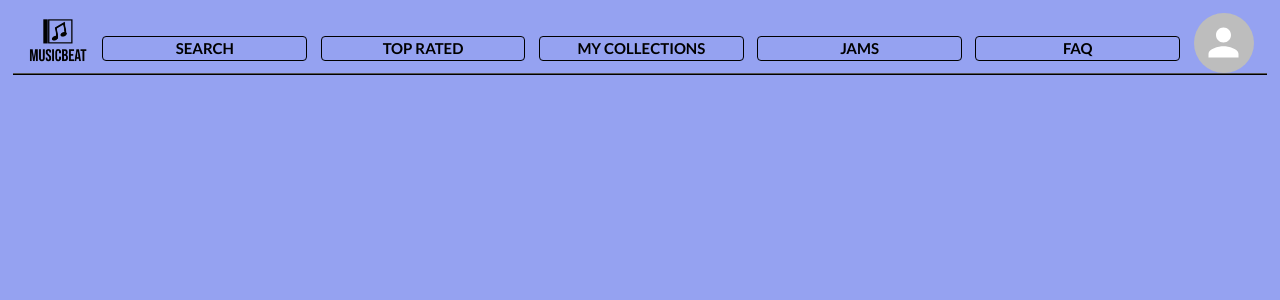
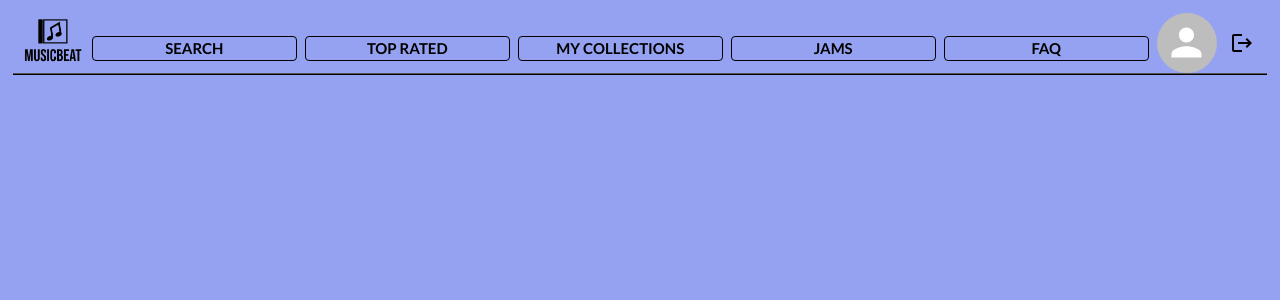
Before and after one commit to keydian/musicbeat, a React (Create React App) app: page /jam/1 in a window 1280 px wide. Shown: the top 300 px of the page. Built offline with nearby package versions, Linux system fonts and the light colour scheme; no server answers; sample sign-in values are in the browser's storage.

Commit message:
logout not working

```diff
--- a/src/axios/axios.tsx
+++ b/src/axios/axios.tsx
@@ -2,8 +2,8 @@ import axios, { AxiosRequestConfig, AxiosResponse } from "axios";
 import store, { logout, reset_token } from "../redux/redux";
 import { CreateCollection, LoginCreds, RegisterCreds } from "../types/types";
 
-//const url = "https://ipm2122appwesteurope55310.azurewebsites.net/rest/";
-const url = "http://localhost:8080/rest/"
+const url = "https://ipm2122appwesteurope55310.azurewebsites.net/rest/";
+//const url = "http://localhost:8080/rest/"
 
 axios.interceptors.request.use(
   function (config: AxiosRequestConfig) {
@@ -44,6 +44,9 @@ export async function loginUser(creds: LoginCreds) {
   return await axios.put(url.concat("users"), creds)
 }
 
+export async function logoutUser() {
+  return await axios.delete(url.concat("users/logout"))
+}
 export async function registerUser(creds: RegisterCreds) {
   return await axios.post(url.concat("users"), creds);
 }
--- a/src/components/Header.tsx
+++ b/src/components/Header.tsx
@@ -1,8 +1,10 @@
 import '../styles/Header.css'
 import Button from '@mui/material/Button'
 import Avatar from '@mui/material/Avatar'
+import LogoutIcon from '@mui/icons-material/Logout';
 import { useLocation, useNavigate } from "react-router";
 import { useEffect } from 'react';
+import { logoutUser} from '../axios/axios';
 import { dispatch_to_props, FullProps, state_to_props } from '../redux/redux';
 import { connect } from 'react-redux';
 
@@ -10,7 +12,24 @@ function Header(Props: FullProps) {
     let navigate = useNavigate();
     let loc = useLocation()
     const logoFolder = process.env.PUBLIC_URL + "/logos/";
+    const handleLogout = () => {
+        sessionStorage.removeItem("token");
+        Props.logout();
+        navigate('');
+      };
 
+      const logout = () => {
+        console.log("BLABLA")
+        logoutUser().then(
+          (response) => {
+            handleLogout();
+          },
+          (error) => {
+            handleLogout();
+            console.log(error);
+          }
+        );
+      };
     //To not allow the user to go mess around with urls
     useEffect(() => {
         if (!Props.isLogged) {
@@ -57,6 +76,7 @@ function Header(Props: FullProps) {
                     FAQ
                 </Button>
                 <Avatar className={"Avatar Clickable"} sx={{ marginTop: "1vw" }} onClick={()=> navigate('/profile/'+Props.username)}/>
+                <LogoutIcon className={"Logout Clickable"} sx={{ marginTop: "1vw" }} onClick={()=> logout}/>
             </div>
 
         </div>
--- a/src/styles/Header.css
+++ b/src/styles/Header.css
@@ -15,7 +15,11 @@
     width: 60px !important;
     height: 60px !important;
 }
-
+.Logout{
+    padding: 5px;
+    width: 50px;
+    height: 50px;
+}
 .Clickable{
     cursor: pointer;
 }
```
